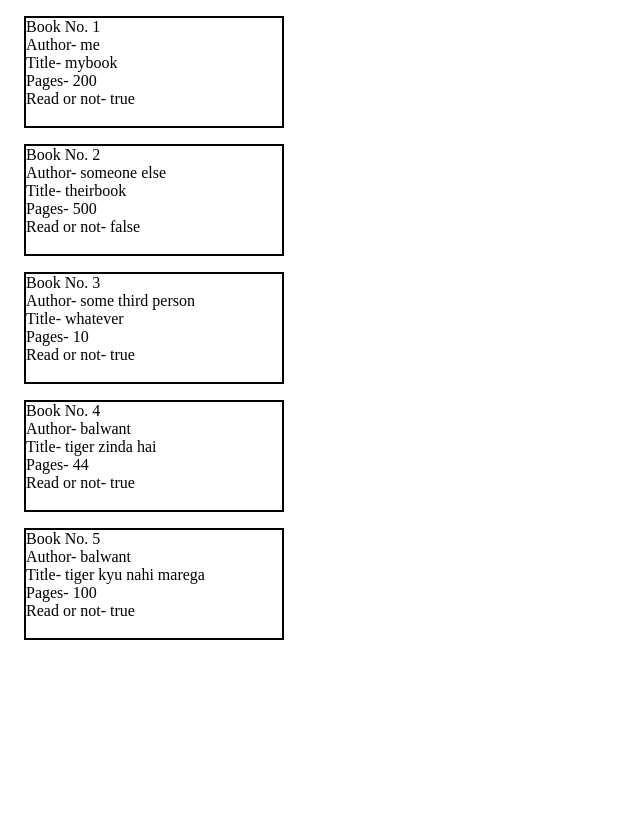
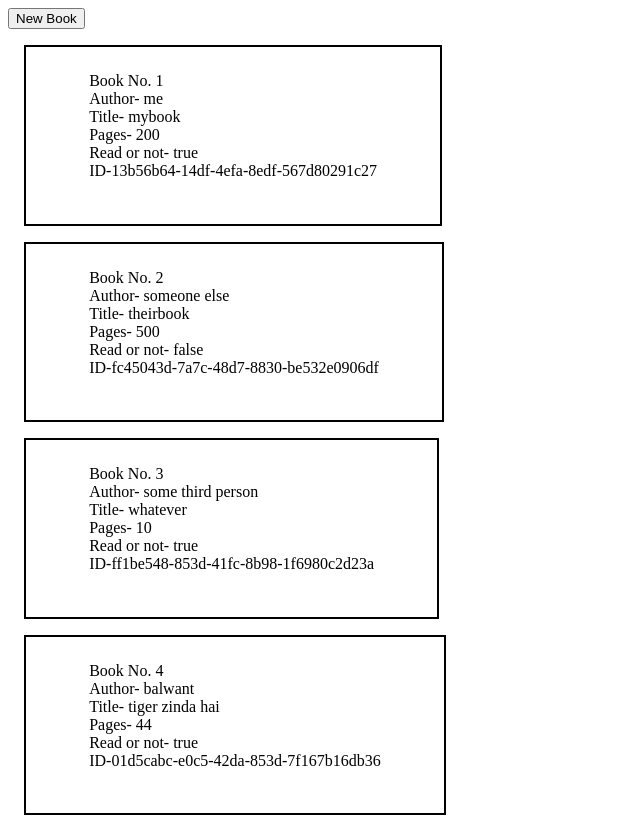
Before and after one commit to Pichaku123/odin-library, a plain HTML site: page index.html in a window 1280 px wide. Shown: the whole page, without its empty margins (0-640 px from the left). Before the commit the page ends 800 px from the top, so only its background shows below. Drawn offline with Linux system fonts and the light colour scheme.

Commit message:
gonna add modal/dialog part to add books later

```diff
--- a/index.html
+++ b/index.html
@@ -7,6 +7,7 @@
     <title>Document</title>
 </head>
 <body>
+    <button id="newbook">New Book</button>
     <div class="container">
 
     </div>
--- a/script.js
+++ b/script.js
@@ -19,7 +19,8 @@ function displayBook(library, card, i){
         Author- ${library[i].author}<br>
         Title- ${library[i].title}<br>
         Pages- ${library[i].pages}<br>
-        Read or not- ${library[i].read}<br><br>`;
+        Read or not- ${library[i].read}<br>
+        ID-${library[i].id}<br><br>`;
 
 }
 
@@ -27,7 +28,6 @@ addToLib("me", "mybook", 200, true);
 addToLib("someone else", "theirbook", 500, false);
 addToLib("some third person", "whatever", 10, true);
 addToLib("balwant", "tiger zinda hai", 44, true);
-addToLib("balwant", "tiger kyu nahi marega", 100, true);
 
 const container=document.querySelector(".container");
 const noOfCards=library.length;
@@ -39,3 +39,5 @@ library.reduce((bookNo, book) => {
     container.appendChild(card);
     return ++bookNo;
 }, 0);
+
+console.log(library);
--- a/style.css
+++ b/style.css
@@ -1,5 +1,6 @@
 .card{
     border: 2px solid black;
-    width: 20vw;
+    width: max-content;
     margin: 1rem;
+    padding: 2% 5%;
 }
```
